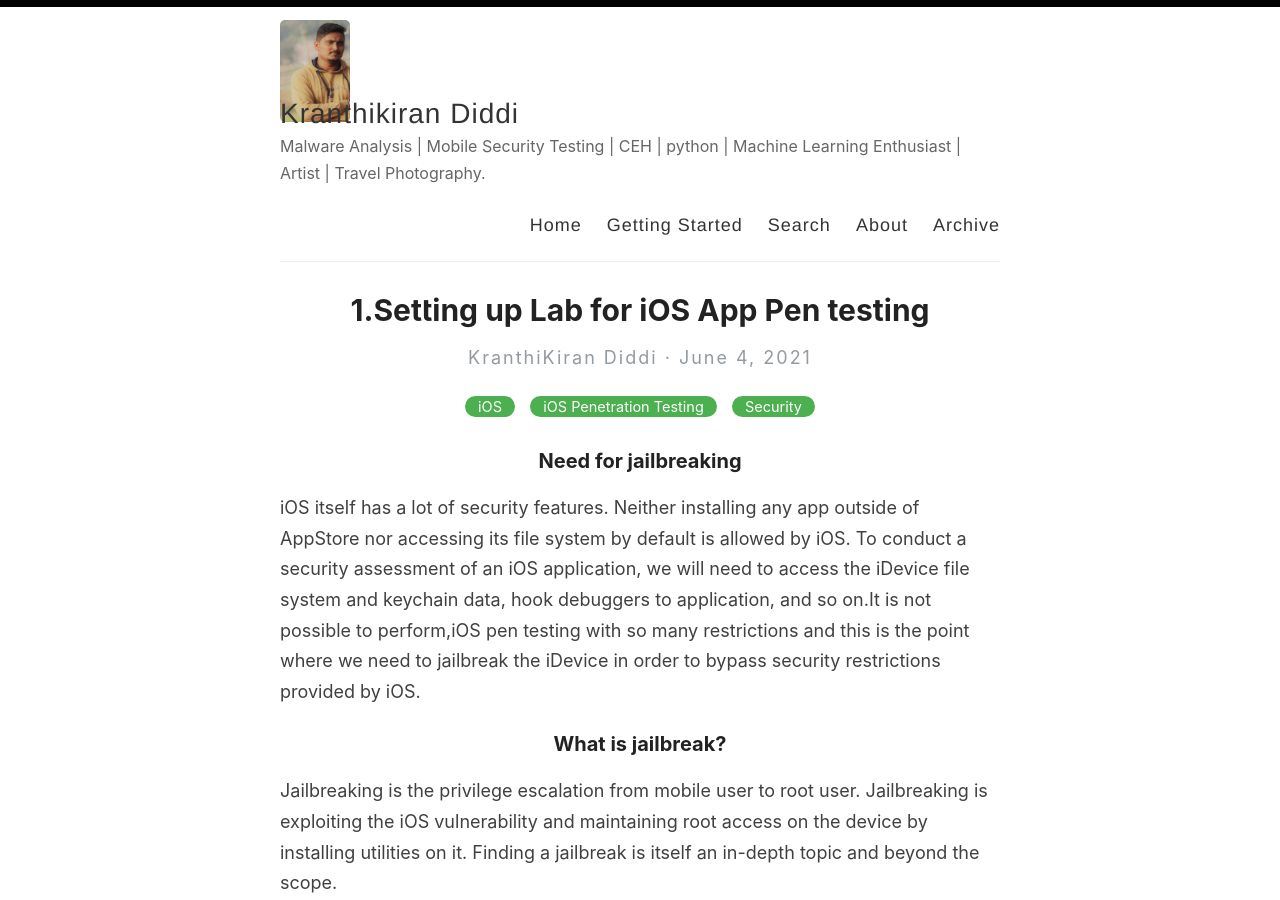
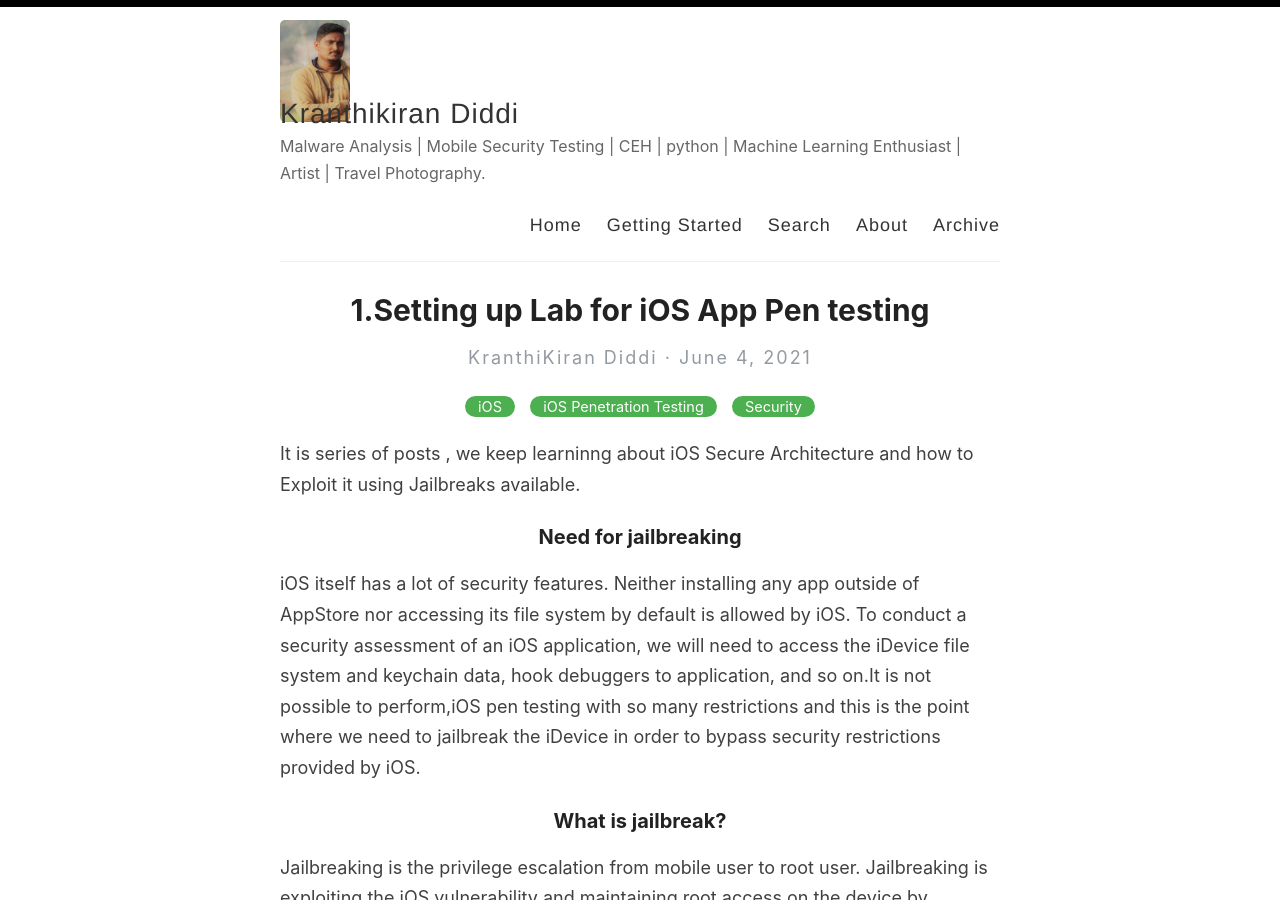
Before and after one commit to kranthikiran-security/kranthikiran-security.github.io, a Jekyll site: the page built from _posts/2021-06-04-iOS-Security-Synopsis.md, in a window 1280 px wide and 900 px high. Built offline with Jekyll 4.4.1, drawn with Linux system fonts in a browser that asks for light colours.

Commit message:
Update 2021-06-04-iOS-Security-Synopsis.md

```diff
--- a/_posts/2021-06-04-iOS-Security-Synopsis.md
+++ b/_posts/2021-06-04-iOS-Security-Synopsis.md
@@ -3,6 +3,8 @@ layout: post
 title: 1.Setting up Lab for iOS App Pen testing
 categories: [iOS , iOS Penetration Testing ,Security]
 ---
+
+It is series of posts , we keep learninng about iOS Secure Architecture and how to Exploit it using Jailbreaks available.
 
 ### Need for jailbreaking
 
```
